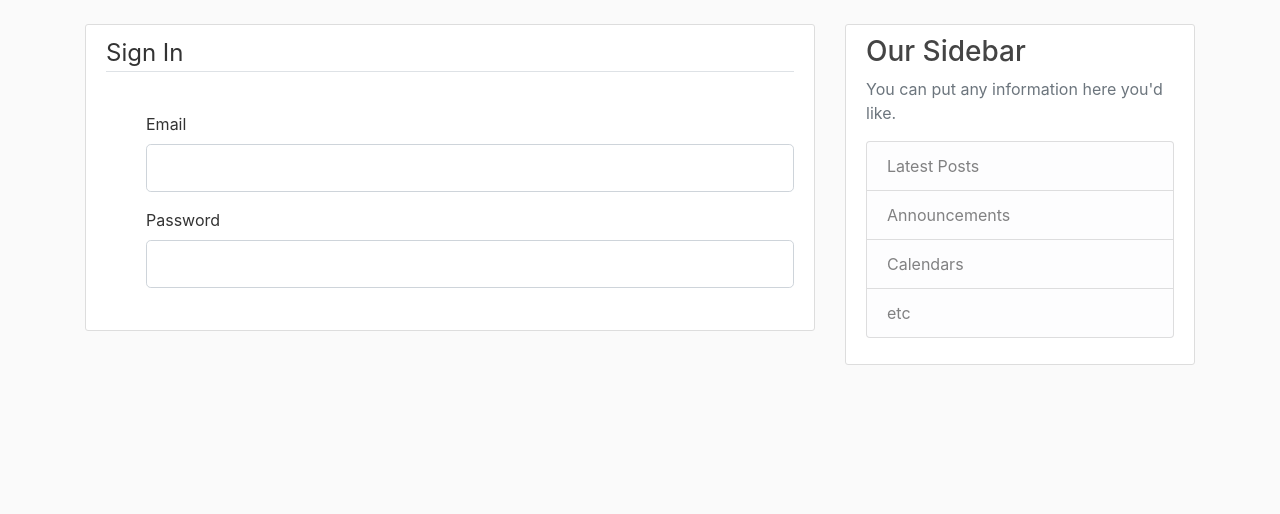
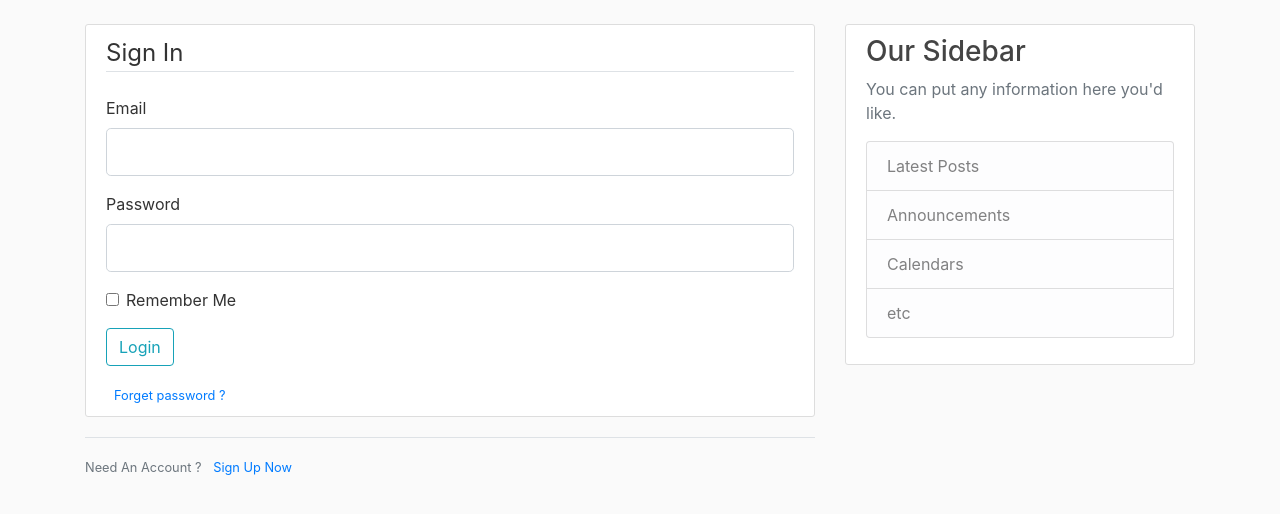
Before and after one commit to HarouniouS/flask-trainging, a Flask app: page /login in a window 1280 px wide. Shown: the part 56-570 px from the top of the page. Run offline with Flask 2, Linux system fonts and the light colour scheme; some libraries are stand-ins or nearby versions.

Commit message:
scond commit

```diff
--- a/flaskblog.py
+++ b/flaskblog.py
@@ -1,5 +1,5 @@
 from flask import Flask, render_template, url_for, flash, request, redirect
-from forms import RegisterationForm, LoginForm
+from forms import RegistrationForm, LoginForm
 
 app = Flask(__name__)
 
@@ -31,15 +31,21 @@ def about():
 
 @app.route("/register", methods=['GET', 'POST'])
 def register():
-    form = RegisterationForm()
+    form = RegistrationForm()
     if form.validate_on_submit():
-        flash(f'Account created for { form.username.data }!', 'success')
+        flash(f'Account created for {form.username.data}!', 'success')
         return redirect(url_for('home'))
     return render_template('register.html', title='Register', form=form)
 
-@app.route("/login")
+@app.route("/login", methods=['GET', 'POST'])
 def login():
     form = LoginForm()
+    if form.validate_on_submit():
+        if form.email.data == 'admin@blog.com' and form.password.data == 'password' :
+            flash('You have been logged in!', 'success')
+            return redirect(url_for('home'))
+        else:
+            flash('Login Unsuccessful. Please check username and password', 'danger')
     return render_template('login.html', title='Login', form=form)
 
 if __name__ == '__main__':
--- a/forms.py
+++ b/forms.py
@@ -3,15 +3,20 @@ from wtforms import StringField, PasswordField, SubmitField, BooleanField
 from wtforms.validators import DataRequired, Length, Email, EqualTo
 
 
-class RegisterationForm(FlaskForm):
-    username = StringField('Username', validators=[DataRequired(), Length(min = 2, max = 20)])
-    email = StringField('Email', validators=[DataRequired(), Email()])
+class RegistrationForm(FlaskForm):
+    username = StringField('Username',
+                           validators=[DataRequired(), Length(min=2, max=20)])
+    email = StringField('Email',
+                        validators=[DataRequired(), Email()])
     password = PasswordField('Password', validators=[DataRequired()])
-    confirm_password = PasswordField('Password', validators=[DataRequired(), EqualTo(password)])
+    confirm_password = PasswordField('Confirm Password',
+                                     validators=[DataRequired(), EqualTo('password')])
     submit = SubmitField('Sign Up')
 
+
 class LoginForm(FlaskForm):
-    email = StringField('Email', validators=[DataRequired(), Email()])
+    email = StringField('Email',
+                        validators=[DataRequired(), Email()])
     password = PasswordField('Password', validators=[DataRequired()])
     remember = BooleanField('Remember Me')
     submit = SubmitField('Login')
--- a/templates/layout.html
+++ b/templates/layout.html
@@ -26,13 +26,13 @@
                   </button>
                   <div class="collapse navbar-collapse" id="navbarToggle">
                     <div class="navbar-nav mr-auto">
-                      <a class="nav-item nav-link" href="/">Home</a>
-                      <a class="nav-item nav-link" href="/about">About</a>
+                      <a class="nav-item nav-link" href="{{ url_for('home') }}">Home</a>
+                      <a class="nav-item nav-link" href="{{ url_for('about') }}">About</a>
                     </div>
                     <!-- Navbar Right Side -->
                     <div class="navbar-nav">
-                      <a class="nav-item nav-link" href="/login">Login</a>
-                      <a class="nav-item nav-link" href="/register">Register</a>
+                      <a class="nav-item nav-link" href="{{ url_for('login') }}">Login</a>
+                      <a class="nav-item nav-link" href="{{ url_for('register') }}">Register</a>
                     </div>
                   </div>
                 </div>
--- a/templates/login.html
+++ b/templates/login.html
@@ -5,15 +5,48 @@
             {{ form.hidden_tag() }}
             <fieldset class = "form-group">
                 <legend class="border-bottom mb-4">Sign In</legend>
-                <dir class="form-group">
+                <div class="form-group">
                     {{ form.email.label(class="form-control-label") }}
-                    {{ form.email(class="form-control form-control-lg") }}
-                </dir>
-                <dir class="form-group">
+                    {% if form.email.errors %}
+                        {{ form.email(class="form-control form-control-lg is-invalid") }}
+                        <div class="invalid-feedback">
+                            {% for errors in form.email.errors %}
+                                <span>{{ error }}</span>
+                            {% endfor %}
+                        </div>
+                    {% else %}
+                        {{ form.email(class="form-control form-control-lg") }}
+                    {% endif %}
+                </div>
+                <div class="form-group">
                     {{ form.password.label(class="form-control-label") }}
-                    {{ form.password(class="form-control form-control-lg") }}
-                </dir>
+                    {% if form.password.errors %}
+                        {{ form.password(class="form-control form-control-lg is-invalid") }}
+                        <div class="invalid-feedback">
+                            {% for errors in form.password.errors %}
+                                <span>{{ error }}</span>
+                            {% endfor %}
+                        </div>
+                    {% else %}
+                        {{ form.password(class="form-control form-control-lg") }}
+                    {% endif %}
+                </div>
+                <div class="form-check">
+                    {{ form.remember(class="form-check-input") }}
+                    {{ form.remember.label(class="form-check-label") }}
+                </div>
             </fieldset>
+            <div class="form-group">
+                {{ form.submit(class="btn btn-outline-info") }}
+            </div>
+            <small class="text-muted ml-2">
+                <a href="#">Forget password ?</a>
+            </small>
         </form>
     </div>
+    <div class = "border-top pt-3">
+        <small class="text-muted">
+            Need An Account ? <a class="ml-2" href="{{ url_for('register')}}">Sign Up Now</a>
+        </small>
+    </div>
 {% endblock content %}
```
Also changed, not shown: templates/register.html (+41 -4 lines).
